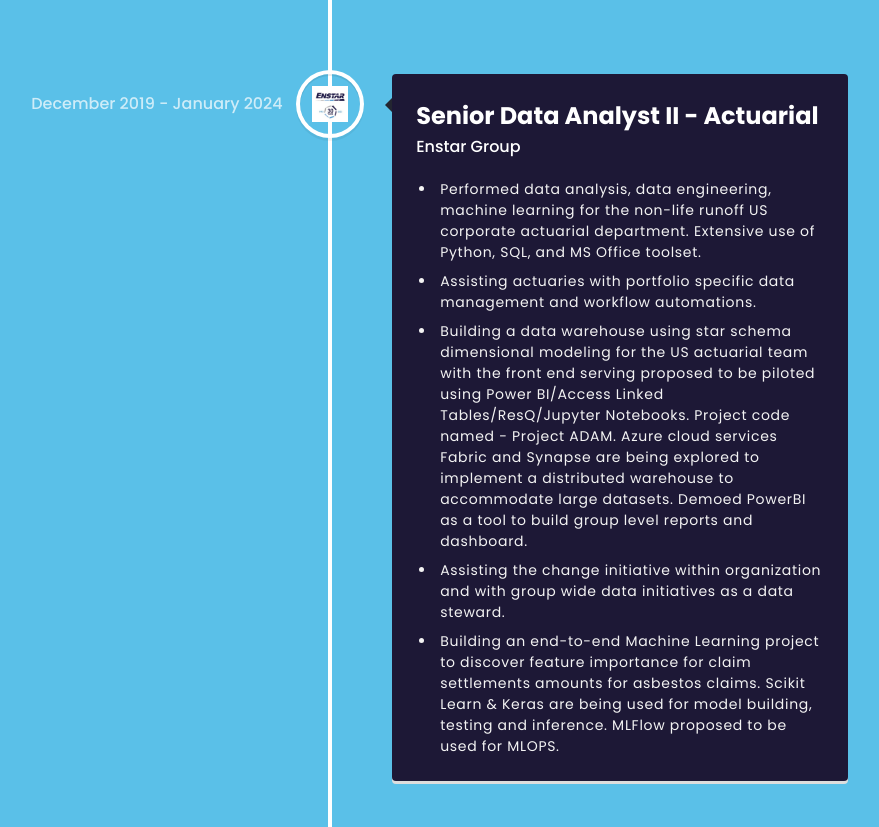
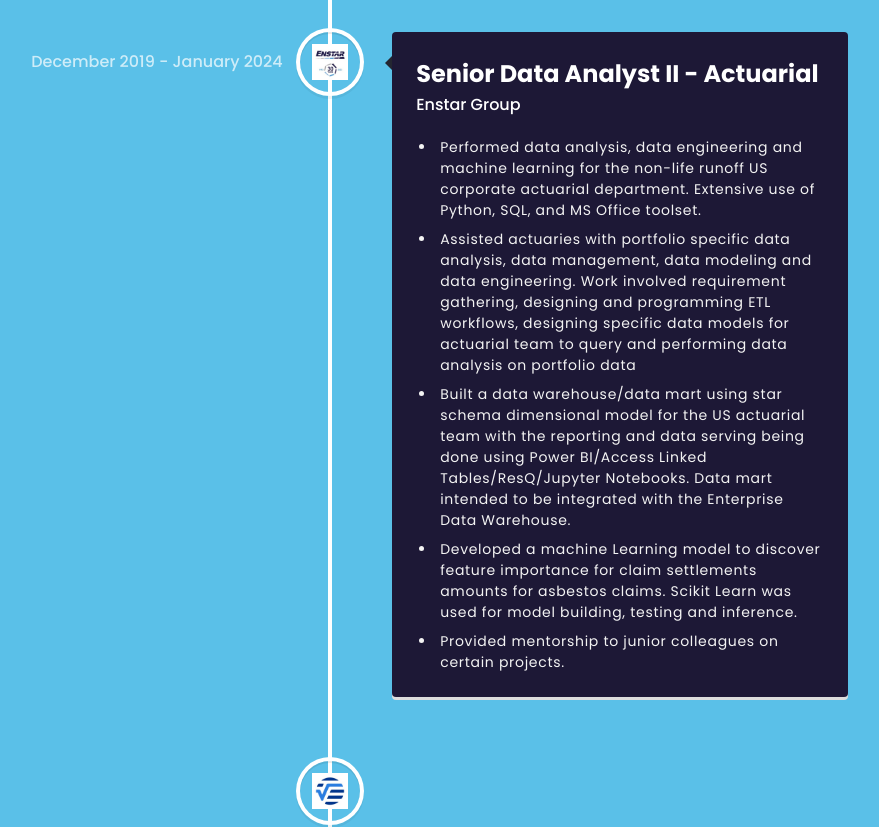
Before and after one commit to DaniyalM11/Personal-Website, a React (Vite) app: page / in a window 1280 px wide. Shown: the part 3000-3827 px from the top of the page, without its empty margins (310-1189 px from the left). Built offline with nearby package versions, Linux system fonts and the light colour scheme.

Commit message:
update sections

```diff
--- a/src/constants/index.js
+++ b/src/constants/index.js
@@ -222,10 +222,10 @@ import {
       date: "January 2024 - December 2024",
       points: [
         "Team Lead for 3 teams with staff totaling 3-12 people at various times. Platform split into North America Insurance, International Insurance and Reinsurance team.",
-        "North America Insurance platform built on Azure datalake technology using Data lakehouse medallion architecture. Databricks Notebooks, PySpark, Spark SQL, Azure Data Factory Pipelines and Tidal Job Scheduling tool use to build Data lakehouse based system. International Insurance and Reinsurance systems built using Azure SQL PAAS instances, stored procedures, SQL, Azure Data Factory Pipelines and Tidal Job Scheduling tool; staging layer/propagation layer/mart layer star schema based dimensional model used.",
-        "Gross Reserve Studies(GRS), Actual Vs Expected(AVE), Incurred but not reported(IBNR), Roll Forward tool(RFT), Solvency II(Solv) modules built as part of data application.",
-        "Scheduled jobs built to interface with third part reserving tool called ResQ. PowerBI used for report building and dashboarding purposes. Automated jobs being setup to interface with ledger for IBNR booking purposes.",
-        "Working in a SAFe(Scaled Agile Framework) setting using Software Development Life Cycle(SDLC) and CI/CD pipelines."
+        "Worked on North America Insurance platform built on Azure data lake technology using Data Lakehouse medallion architecture. Databricks Notebooks, PySpark, Spark SQL, Azure Data Factory Pipelines and Tidal Job Scheduling tool used to build Data Lakehouse based system.",
+        "Worked on International Insurance and Reinsurance systems built using Azure SQL PAAS instances, stored procedures, SQL, Azure Data Factory Pipelines and Tidal Job Scheduling tool; staging layer/propagation layer/mart layer star schema based dimensional model used to build system. ",
+        "Worked in a SAFe(Scaled Agile Framework) setting using Software Development Life Cycle(SDLC) and CI/CD pipelines.",
+        "Built DGAAPs financial reporting project. Work involved building ETL pipelines from various sources into the data lake and building PowerBI report on the transformed data for financial reporting. "
       ],
     },
     {
@@ -235,11 +235,11 @@ import {
       iconBg: "#383E56",
       date: "December 2019 - January 2024",
       points: [
-        "Performed data analysis, data engineering, machine learning for the non-life runoff US corporate actuarial department. Extensive use of Python, SQL, and MS Office toolset.",
-        "Assisting actuaries with portfolio specific data management and workflow automations.",
-        "Building a data warehouse using star schema dimensional modeling for the US actuarial team with the front end serving proposed to be piloted using Power BI/Access Linked Tables/ResQ/Jupyter Notebooks. Project code named - Project ADAM. Azure cloud services Fabric and Synapse are being explored to implement a distributed warehouse to accommodate large datasets. Demoed PowerBI as a tool to build group level reports and dashboard.",
-        "Assisting the change initiative within organization and with group wide data initiatives as a data steward.",
-        "Building an end-to-end Machine Learning project to discover feature importance for claim settlements amounts for asbestos claims. Scikit Learn & Keras are being used for model building, testing and inference. MLFlow proposed to be used for MLOPS."
+        "Performed data analysis, data engineering and machine learning for the non-life runoff US corporate actuarial department. Extensive use of Python, SQL, and MS Office toolset.",
+        "Assisted actuaries with portfolio specific data analysis, data management, data modeling and data engineering. Work involved requirement gathering, designing and programming ETL workflows, designing specific data models for actuarial team to query and performing data analysis on portfolio data",
+        "Built a data warehouse/data mart using star schema dimensional model for the US actuarial team with the reporting and data serving being done using Power BI/Access Linked Tables/ResQ/Jupyter Notebooks. Data mart intended to be integrated with the Enterprise Data Warehouse.",
+        "Developed a machine Learning model to discover feature importance for claim settlements amounts for asbestos claims. Scikit Learn was used for model building, testing and inference.",
+        "Provided mentorship to junior colleagues on certain projects."
       ],
     },
     {
@@ -249,10 +249,11 @@ import {
       iconBg: "#E6DEDD",
       date: "December 2016 - December 2019",
       points: [
-        "Built bespoke transformation engines for PDP's clients using various technologies. Extensive use of Python, PostgreSQL and MS Office toolset for data engineering and data analysis.",
+        "Built and designed data systems for PDP's client portfolios using various technologies. Extensive use of Python, PostgreSQL and MS Office toolset for data engineering and data analysis.",
+        "Worked on multiple portfolios; work involved requirements gathering with clients, designing and programming ETL workflows to load into ISO statistical reporting data models and designing balancing and analysis reports. Statistical reporting done on a quarterly basis for all clients so, over time, optimized submission process for multiple portfolios.",
         "Maintained and developed subject matter expertise of ISO's statistical commercial lines and personal lines manuals to aid PDP's client needs.",
-        "Helped develop internal ISO and external vendor processes to aid each PDP client's project development.",
-        "Worked in an agile product development environment using the JIRA project management tool. Worked on certain projects as a product owner writing stories containing business requirements and pseudo code for overseas development team to develop.",
+        "Mentored junior colleagues on specific projects.",
+        "Worked in an agile product development environment using the JIRA project management tool. Worked on certain portfolios as a product owner writing stories containing business requirements and pseudo code for overseas development team to develop.",
       ],
     },
     {
```
